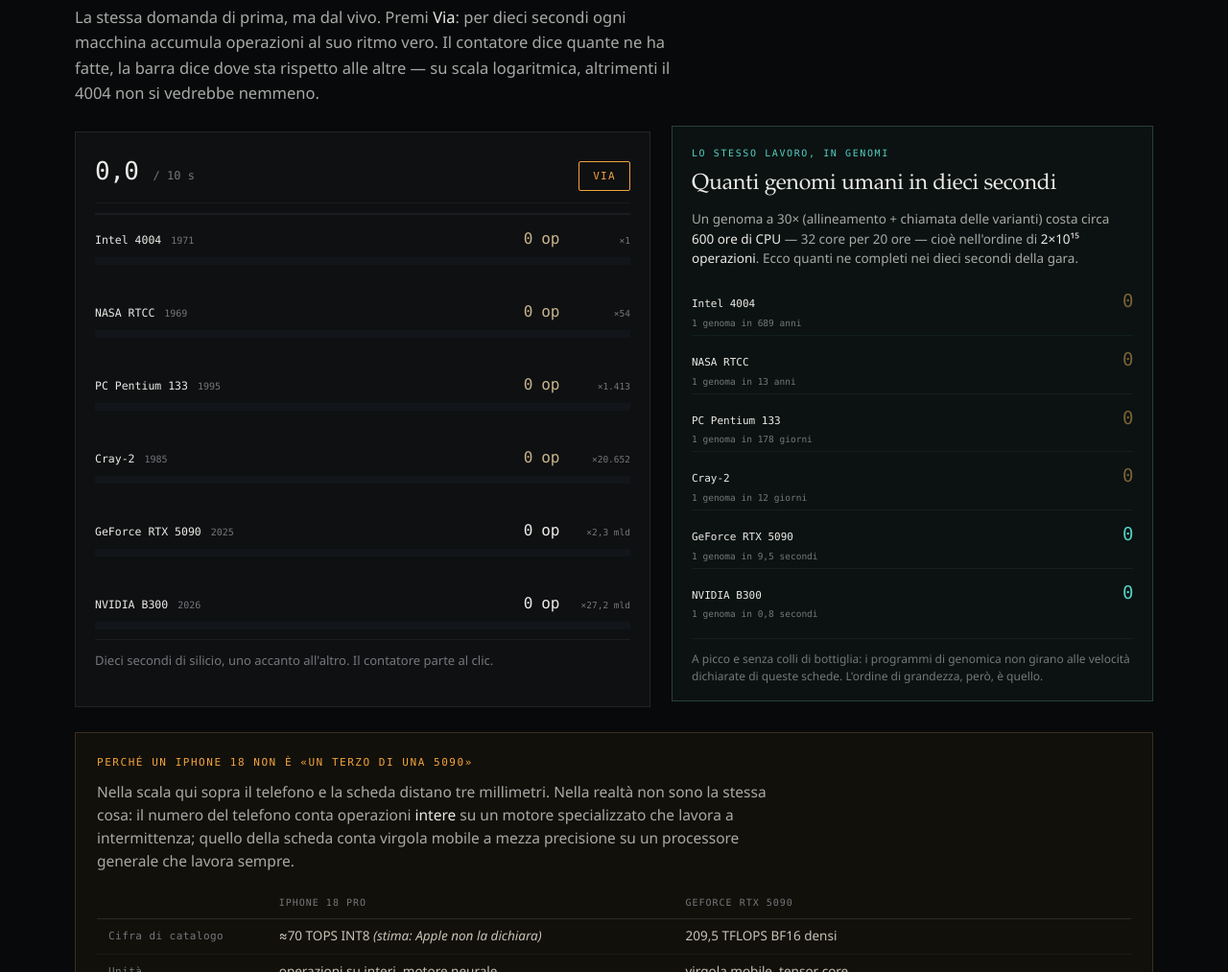
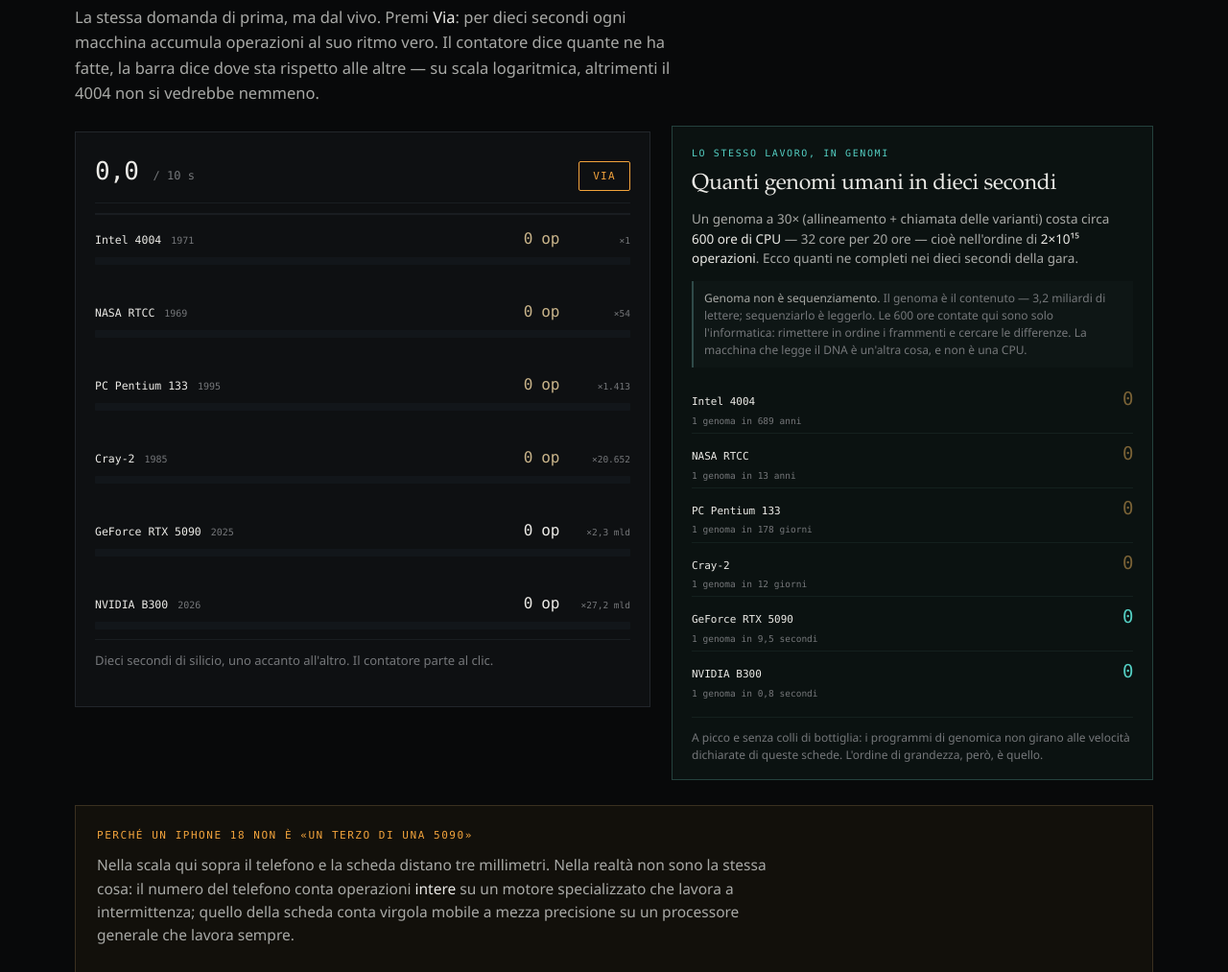
Before and after one commit to 011010101001/potenza-di-calcolo, a plain HTML site: page index.html in a window 1280 px wide. Shown: the part 10422-11435 px from the top of the page at 96% size. Drawn offline with Linux system fonts and the light colour scheme.

Commit message:
Pannello genomi: chiarita la differenza tra genoma, sequenziamento e analisi
Nota nel pannello: le 600 ore sono l'informatica (allineamento + variant
calling), non la lettura del DNA. Pannello con altezza minima invece che fissa.

```diff
--- a/index.html
+++ b/index.html
@@ -214,11 +214,13 @@
 
 
   .racewrap{display:grid;grid-template-columns:600px 1fr;gap:22px;align-items:start}
-  .genome{border:1px solid #24413d;background:#0b1211;padding:20px 20px 16px;height:600px;display:flex;flex-direction:column}
+  .genome{border:1px solid #24413d;background:#0b1211;padding:20px 20px 16px;min-height:600px;display:flex;flex-direction:column}
   .genome .gtag{font-family:var(--mono);font-size:10px;letter-spacing:.16em;text-transform:uppercase;color:var(--world)}
   .genome h4{font-family:var(--serif);font-size:23px;font-weight:400;margin:6px 0 8px;letter-spacing:-.01em}
   .genome .gnote{font-size:13.5px;color:var(--ink-dim);line-height:1.5;margin:0 0 14px}
   .genome .gnote b{color:var(--ink);font-weight:500}
+  .genome .gdef{font-size:12px;color:var(--muted);line-height:1.5;margin:0 0 12px;padding:9px 11px;border-left:2px solid #2f4a48;background:#0e1615}
+  .genome .gdef b{color:var(--ink-dim);font-weight:500}
   .grows{flex:1;display:flex;flex-direction:column;justify-content:space-between}
   .grow{display:grid;grid-template-columns:1fr auto;gap:10px;align-items:baseline;padding:5px 0;border-bottom:1px solid #14201e}
   .grow:last-child{border-bottom:0}
@@ -852,6 +854,11 @@
         Un genoma a 30× (allineamento + chiamata delle varianti) costa circa <b>600 ore di CPU</b>
         — 32 core per 20 ore — cioè nell'ordine di <b>2×10¹⁵ operazioni</b>. Ecco quanti ne
         completi nei dieci secondi della gara.
+      </p>
+      <p class="gdef">
+        <b>Genoma non è sequenziamento.</b> Il genoma è il contenuto — 3,2 miliardi di lettere; sequenziarlo
+        è leggerlo. Le 600 ore contate qui sono solo l'informatica: rimettere in ordine i frammenti e cercare
+        le differenze. La macchina che legge il DNA è un'altra cosa, e non è una CPU.
       </p>
       <div class="grows" id="gRows"></div>
       <p class="gfoot" id="gFoot">
```
